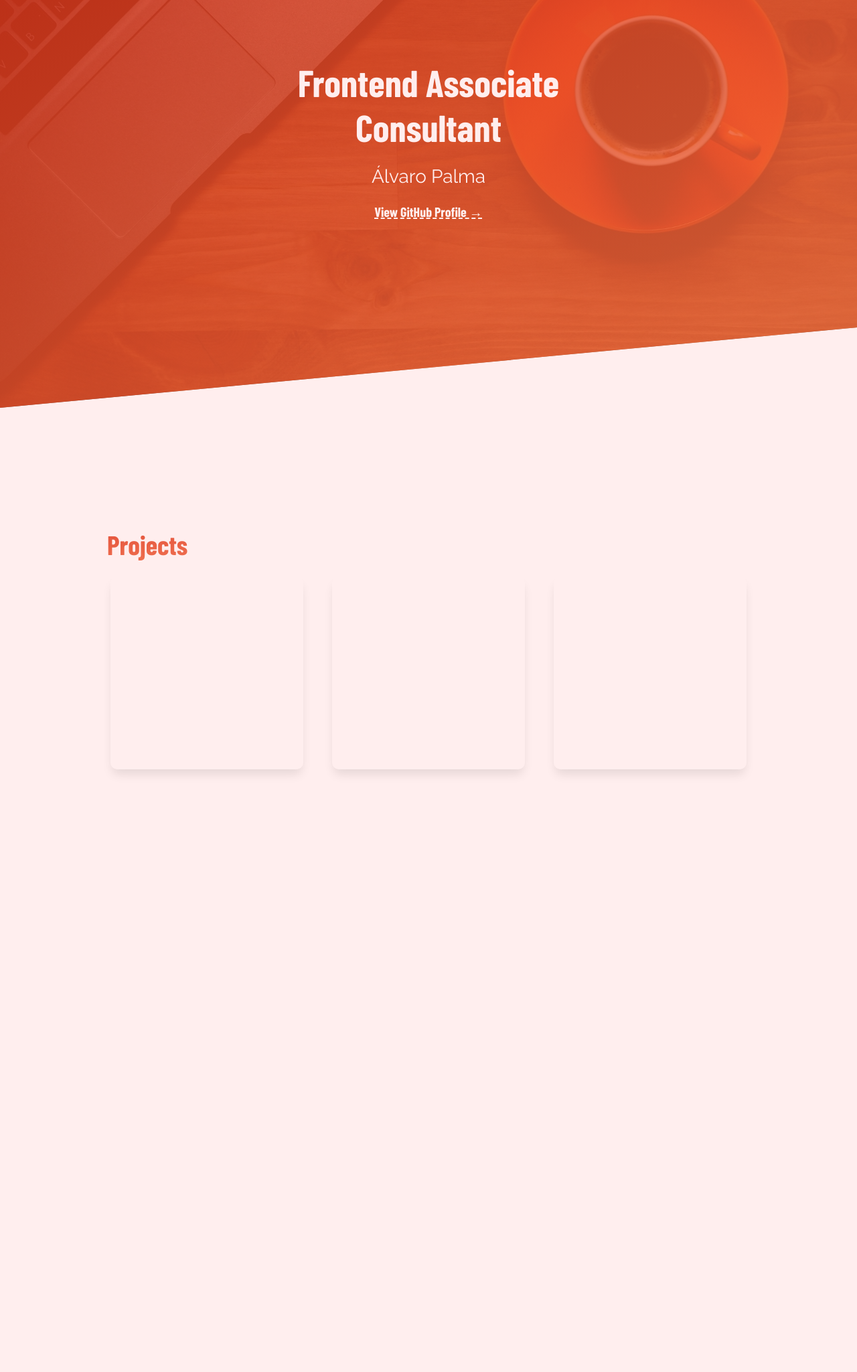
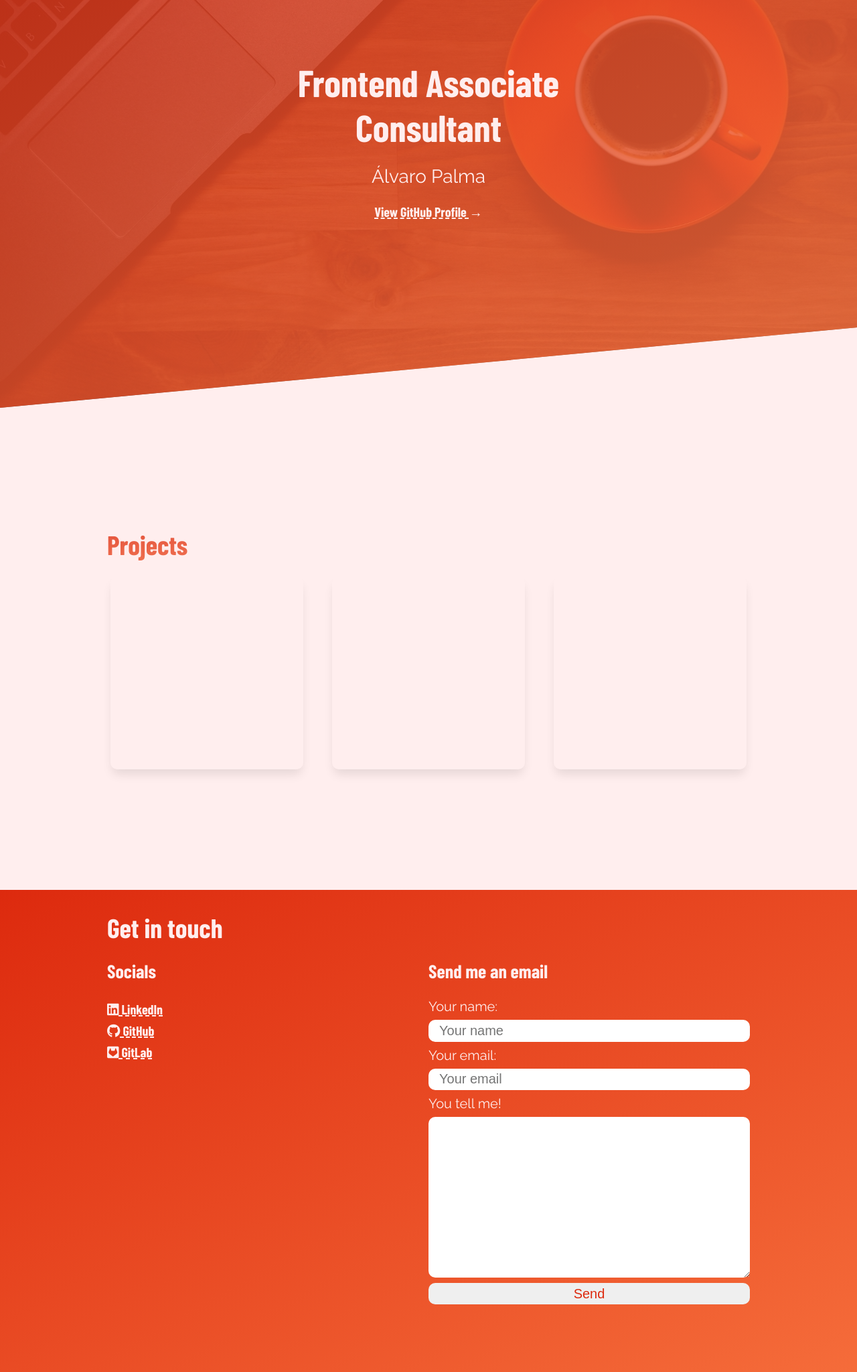
Before and after one commit to alpalma-BOSONIT/fcc-portfolio, a plain HTML site: page index.html in a window 1280 px wide. Shown: the part 191-2240 px from the top of the page at 67% size. Before the commit the page ends 1520 px from the top, so only its background shows below. Drawn offline with nearby package versions, Linux system fonts and the light colour scheme.

Commit message:
finished project draft

```diff
--- a/index.css
+++ b/index.css
@@ -1,10 +1,12 @@
 @import './styles/variables.css';
 @import './styles/resets.css';
 @import './styles/utils.css';
+@import './styles/animations.css';
 
 /* Sections */
 @import './styles/sections/welcome-section.css';
 @import './styles/sections/projects.css';
+@import './styles/sections/contact.css';
 
 /* Components */
 @import './styles/components/navbar.css';
--- a/index.html
+++ b/index.html
@@ -1,88 +1,148 @@
 <!DOCTYPE html>
 <html lang="en">
   <head>
-    <meta charset="UTF-8">
-    <meta http-equiv="X-UA-Compatible" content="IE=edge">
-    <meta name="viewport" content="width=device-width, initial-scale=1.0">
+    <meta charset="UTF-8" />
+    <meta http-equiv="X-UA-Compatible" content="IE=edge" />
+    <meta name="viewport" content="width=device-width, initial-scale=1.0" />
     <title>Álvaro Palma | Portfolio</title>
-    <link rel="stylesheet" href="./index.css">
+    <link rel="icon" type="image/x-icon" href="./assets/favicon.ico" />
+    <link rel="stylesheet" href="./index.css" />
+    <link rel="stylesheet" href="https://cdnjs.cloudflare.com/ajax/libs/font-awesome/6.2.0/css/all.min.css" integrity="sha512-xh6O/CkQoPOWDdYTDqeRdPCVd1SpvCA9XXcUnZS2FmJNp1coAFzvtCN9BmamE+4aHK8yyUHUSCcJHgXloTyT2A==" crossorigin="anonymous" referrerpolicy="no-referrer" />
   </head>
   <body>
-
     <nav class="navbar">
       <div class="container">
         <ul class="navbar__links">
-                <li class="navbar__links__link">Projects</li>
-                <li class="navbar__links__link">Contact</li>
+          <li class="navbar__links__link move-up">Projects</li>
+          <li class="navbar__links__link move-up">Contact</li>
         </ul>
       </div>
     </nav>
 
     <section id="welcome-section">
-        <div class="container">
+      <div class="container opacity-0 move-up-4s">
         <h1 class="welcome-section__h1">Frontend Associate Consultant</h1>
-            <p class="welcome-section__p">Álvaro Palma</p>
-            <a class="link--white" href="https://github.com/alpalma95" target="_blank">View GitHub Profile &rarr;</a>
+        <p class="welcome-section__p ">Álvaro Palma</p>
+        <a
+          class="link--white"
+          href="https://github.com/alpalma95"
+          target="_blank"
+          >View GitHub Profile <span class="d-inline-block move-left">&rarr;</span></a
+        >
       </div>
     </section>
     <main id="projects">
       <div class="container">
         <h1 class="projects__h1">Projects</h1>
         <div class="projects__cards-section">
-
           <div class="card">
-                    <div class="card__img card__img--1">
-                    </div>
+            <div class="card__img card__img--1"></div>
             <div class="card__description">
               <h2 class="project-title">Pick Me App</h2>
               <ul>
                 <li>
-                                <a href="https://pickme-project.herokuapp.com/" class="link--white" target="_blank">Live &rarr;</a>
+                  <a
+                    href="https://pickme-project.herokuapp.com/"
+                    class="link--white"
+                    target="_blank"
+                    >Live &rarr;</a
+                  >
                 </li>
                 <li>
-                                <a href="https://github.com/alpalma95/dont-waste-food" class="link--white" target="_blank">Code &rarr;</a>
+                  <a
+                    href="https://github.com/alpalma95/dont-waste-food"
+                    class="link--white"
+                    target="_blank"
+                    >Code &rarr;</a
+                  >
                 </li>
               </ul>
             </div>
           </div>
 
           <div class="card">
-                    <div class="card__img card__img--2">
-                    </div>
+            <div class="card__img card__img--2"></div>
             <div class="card__description">
               <h2 class="project-title">Gonzalo</h2>
               <ul>
                 <li>
-                                <a href="https://gonzodico.vercel.app/" class="link--white" target="_blank">Live &rarr;</a>
+                  <a
+                    href="https://gonzodico.vercel.app/"
+                    class="link--white"
+                    target="_blank"
+                    >Live &rarr;</a
+                  >
                 </li>
                 <li>
-                                <a href="https://github.com/alpalma95/gon-portfolio" class="link--white" target="_blank">Code &rarr;</a>
+                  <a
+                    href="https://github.com/alpalma95/gon-portfolio"
+                    class="link--white"
+                    target="_blank"
+                    >Code &rarr;</a
+                  >
                 </li>
               </ul>
             </div>
           </div>
 
           <div class="card">
-                    <div class="card__img card__img--3">
-                    </div>
+            <div class="card__img card__img--3"></div>
             <div class="card__description">
               <h2 class="project-title">Al</h2>
               <ul>
                 <li>
-                                <a href="https://alpalma95.github.io/portfolio/" class="link--white" target="_blank">Live &rarr;</a>
+                  <a
+                    href="https://alpalma95.github.io/portfolio/"
+                    class="link--white"
+                    target="_blank"
+                    >Live &rarr;</a
+                  >
                 </li>
                 <li>
-                                <a href="https://github.com/alpalma95/gon-portfolio" class="link--white" target="_blank">Code &rarr;</a>
+                  <a
+                    href="https://github.com/alpalma95/gon-portfolio"
+                    class="link--white"
+                    target="_blank"
+                    >Code &rarr;</a
+                  >
                 </li>
               </ul>
             </div>
           </div>
+        </div>
+      </div>
+    </main>
 
+    <section id="contact">
+      <div class="container">
+        <h1 class="contact__h1">Get in touch</h1>
+
+        <div class="contact__flex">
+            <div class="contact__links">
+                <h2 class="contact__h2">Socials</h2>
+                <ul>
+                    <li class="link--white"><span><i class="fa-brands fa-linkedin"></i></span> LinkedIn</li>
+                    <li class="link--white"><span><i class="fa-brands fa-github"></i></span> GitHub</li>
+                    <li class="link--white"><span><i class="fa-brands fa-square-gitlab"></i></span> GitLab</li>
+                </ul>
+            </div>
+
+            <div class="contact__form">
+                <h2 class="contact__h2">Send me an email</h2>
+                <form action="#">
+                    <label for="emailName">Your name:</label>
+                    <input type="text" placeholder="Your name" id="emailName" name="emailName">
+                    <label for="emailEmail">Your email:</label>
+                    <input type="text" placeholder="Your email" id="emailEmail" name="emailEmail">
+                    <label for="emailBody">You tell me!</label>
+                    <textarea name="emailBody" id="emailBody" cols="30" rows="10"></textarea>
+                    <button type="submit">Send</button>
+                </form>
             </div>
         </div>
 
-   </main>
-   <section id="contact"></section>
-   <footer></footer>
+      </div>
+    </section>
+
   </body>
 </html>
--- /dev/null
+++ b/styles/animations.css
@@ -0,0 +1,36 @@
+@keyframes move-up {
+    0% {
+        opacity: 0;
+        transform: translateY(20px);
+    }
+    100% {
+        opacity: 1;
+        transform: translateY(0);
+    }
+}
+
+@keyframes move-left {
+    0%, 100% {
+        transform: translateX(0);
+    }
+    50% {
+        transform: translateX(-5px);
+    }
+
+}
+
+.move-up {
+    animation: move-up .4s ease-out;
+    animation-fill-mode: forwards;
+}
+
+.move-up-4s {
+    animation: move-up .4s ease-out;
+    animation-delay: .4s;
+    animation-fill-mode: forwards;
+}
+
+.move-left {
+    animation: move-left 1s ease-out;
+    animation-iteration-count: infinite;
+}
--- a/styles/components/navbar.css
+++ b/styles/components/navbar.css
@@ -19,4 +19,5 @@
     font-size: var(--font-small);
     color: var(--bg);
     z-index: 2;
+
 }
--- a/styles/resets.css
+++ b/styles/resets.css
@@ -8,10 +8,12 @@ body {
     font-family: Arial, Helvetica, sans-serif;
     font-size: 62.5%;
     background-color: var(--bg);
+    scroll-behavior: smooth;
 }
 
 ul {
     list-style: none;
+    line-height: 2rem;
 }
 
 a {
--- /dev/null
+++ b/styles/sections/contact.css
@@ -0,0 +1,67 @@
+#contact {
+    min-height: 90vh;
+    background-image: var(--gradient-hard);
+}
+
+.contact__h1 {
+    font-family: var(--font-titles);
+    font-size: var(--font-big);
+    color: var(--bg)
+}
+
+.contact__h2 {
+    font-family: var(--font-titles);
+    font-size: var(--font-medium);
+    color: var(--bg);
+}
+
+.contact__links,
+.contact__form {
+    width: 100%;
+    font-size: var(--font-small);
+    font-family: var(--font-body);
+    padding-bottom: 1rem;
+}
+
+.contact__links > ul {
+    width: fit-content;
+}
+
+.contact__form > form {
+    width: min(100%, 40rem);
+    margin: 0 auto;
+}
+.contact__form > form > * {
+    display: block;
+    margin-bottom: .5rem;
+    width: 100%;
+}
+
+.contact__form > form > label {
+    color: var(--bg);
+    font-size: var(--font-small);
+}
+
+.contact__form > form > input,
+.contact__form > form > textarea,
+.contact__form > form > button {
+    color: var(--primary);
+    font-size: var(--font-small);
+    border-radius: 10px;
+    padding: .3rem 1rem;
+    border: 0;
+    transition: all .2s;
+}
+
+.contact__form > form > button:hover {
+    transform: translateY(-3px);
+    cursor: pointer;
+    box-shadow: 0px 3px 10px 2px rgb(161, 96, 96);
+}
+
+
+@media (min-width: 699px) {
+    .contact__flex {
+        display: flex;
+    }
+}
--- a/styles/sections/projects.css
+++ b/styles/sections/projects.css
@@ -1,5 +1,5 @@
 #projects {
-    height: 90vh;
+    min-height: 90vh;
     display: grid;
     place-items: center;
 }
--- a/styles/sections/welcome-section.css
+++ b/styles/sections/welcome-section.css
@@ -3,6 +3,8 @@
     background-image: var(--gradient), url('../../assets/cup-of-coffee-gc3fa0fe5c_1920.jpg');
     background-size: cover;
     padding-top: 8rem;
+    text-align: center;
+
     clip-path: polygon(0 0, 100% 0, 100% 85%, 0 100%);
 }
 
@@ -22,7 +24,6 @@
     #welcome-section  {
         display: grid;
         place-content: center;
-        text-align: center;
         padding: 0;
     }
     .welcome-section__h1 {
--- a/styles/utils.css
+++ b/styles/utils.css
@@ -27,3 +27,11 @@
     color: var(--primary);
 
 }
+
+.opacity-0 {
+    opacity: 0;
+}
+
+.d-inline-block {
+    display: inline-block;
+}
--- a/styles/variables.css
+++ b/styles/variables.css
@@ -13,4 +13,5 @@
     --small-screen: 480px;
     --gradient: linear-gradient(to bottom right, rgba(221, 42, 14, 0.8), rgba(245, 108, 58, .8));
     --gradient-soft: linear-gradient(to bottom right, rgba(221, 42, 14, 0.5), rgba(245, 108, 58, .5));
+    --gradient-hard: linear-gradient(to bottom right, rgba(221, 42, 14, 1), rgba(245, 108, 58, 1));
 }
```
Also changed, not shown: assets/favicon.ico (added). Lines whose indentation alone changed are shown as unchanged.
